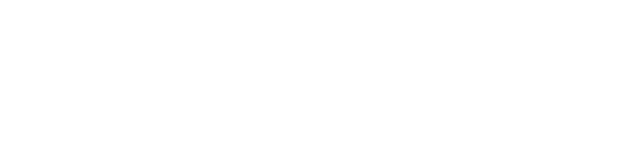
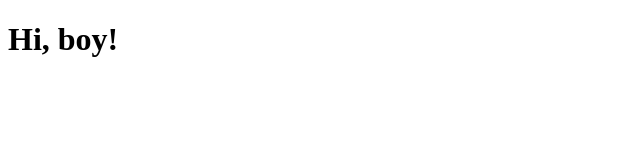
Before and after one commit to Ricark/project, a plain HTML site: page index.html in a window 1280 px wide. Shown: the whole page, without its empty margins (0-640 px from the left). Drawn offline with Linux system fonts and the light colour scheme.

Commit message:
index.html mod

```diff
--- a/index.html
+++ b/index.html
@@ -7,6 +7,6 @@
     <link rel="stylesheet" href="style.css">
 </head>
 <body>
-
+    <h1>Hi, boy!</h1>
 </body>
 </html>
```
